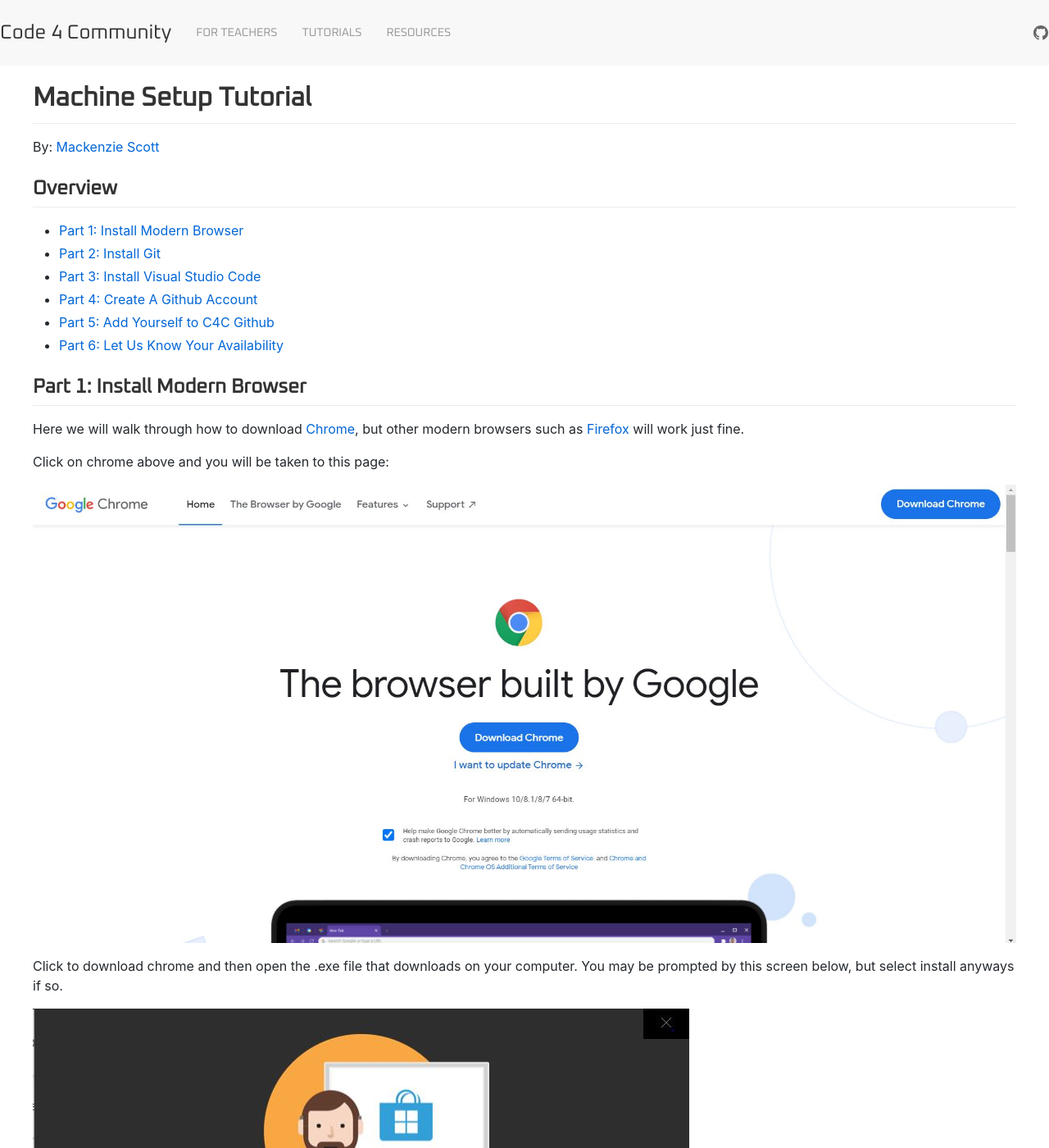
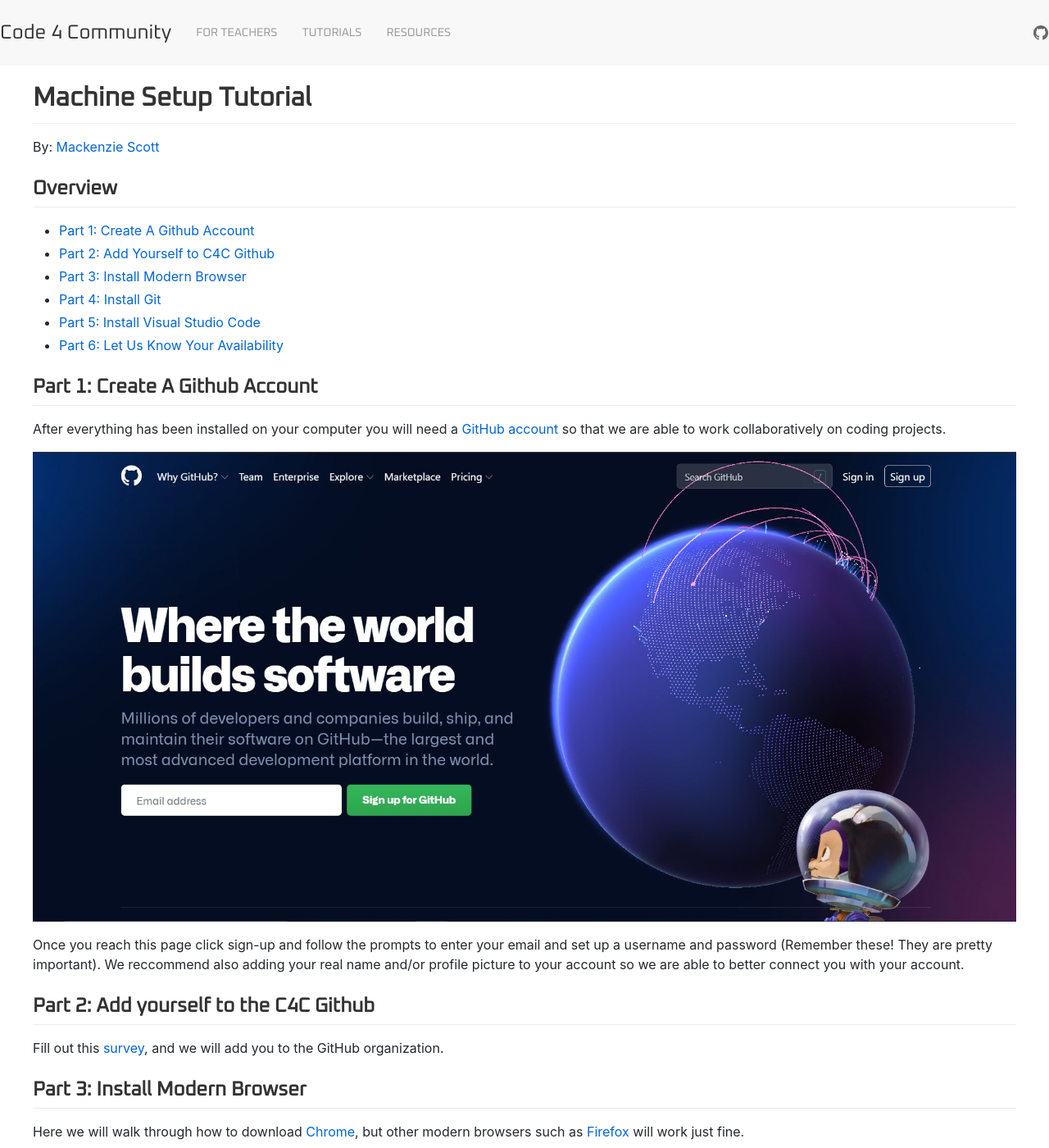
Before and after one commit to Code4Community/Code4Community.github.io, a Jekyll site: the page built from tutorials/setup.md, in a window 1280 px wide and 1400 px high. Shown: the whole window at 82% size. Built offline with Jekyll 4.4.1, drawn with Linux system fonts in a browser that asks for light colours; nearby versions of some CDN libraries; some of the changed text lies outside the part shown.

Commit message:
Change author of git to adam and mackenzie, moved some steps around in the setup tutorial, removed info session information.

```diff
--- a/tutorials/setup.md
+++ b/tutorials/setup.md
@@ -9,14 +9,26 @@
 By: [Mackenzie Scott](https://github.com/kenzerkay)
 
 ## Overview
-- [Part 1: Install Modern Browser](#part-1-install-mordern-browser)
-- [Part 2: Install Git](#part-2-install-git)
-- [Part 3: Install Visual Studio Code](#part-3-install-visual-studio-code)
-- [Part 4: Create A Github Account](#part-4-create-a-github-account)
-- [Part 5: Add Yourself to C4C Github](#part-5-add-yourself-to-c4c-github)
+- [Part 1: Create A Github Account](#part-1-create-a-github-account)
+- [Part 2: Add Yourself to C4C Github](#part-2-add-yourself-to-the-c4c-github)
+- [Part 3: Install Modern Browser](#part-3-install-modern-browser)
+- [Part 4: Install Git](#part-4-install-git)
+- [Part 5: Install Visual Studio Code](#part-5-install-visual-studio-code)
 - [Part 6: Let Us Know Your Availability](#part-6-let-us-know-your-availability)
 
-## Part 1: Install Modern Browser
+## Part 1: Create A Github Account
+
+After everything has been installed on your computer you will need a [GitHub account](https://github.com/join){:target="blank" rel="noopener"} so that we are able to work collaboratively on coding projects.
+
+![](../images/tutorials/setup/github-account.JPG)
+
+Once you reach this page click sign-up and follow the prompts to enter your email and set up a username and password (Remember these! They are pretty important). We reccommend also adding your real name and/or profile picture to your account so we are able to better connect you with your account.
+
+## Part 2: Add yourself to the C4C Github
+
+Fill out this [survey](https://docs.google.com/forms/d/e/1FAIpQLSdQWdiVJvrZl-Xe8PHy7OmbkejtYxj2b-Np_5OuLCScHE9e-w/viewform?usp=sf_link){:target="blank" rel="noopener"}, and we will add you to the GitHub organization.
+
+## Part 3: Install Modern Browser
 
 Here we will walk through how to download [Chrome](https://www.google.com/chrome/){:target="blank" rel="noopener"}, but other modern browsers such as [Firefox](https://www.mozilla.org/en-US/firefox/){:target="blank" rel="noopener"} will work just fine.
 
@@ -68,18 +80,6 @@
 
 Once you have done this get to the last page where you can click "Install", and then wait for it to finish downloading and click "Finish".
 
-## Part 4: Create A Github Account
-
-After everything has been installed on your computer you will need a [GitHub account](https://github.com/join){:target="blank" rel="noopener"} so that we are able to work collaboratively on coding projects.
-
-![](../images/tutorials/setup/github-account.JPG)
-
-Once you reach this page click sign-up and follow the prompts to enter your email and set up a username and password (Remember these! They are pretty important). We reccommend also adding your real name and/or profile picture to your account so we are able to better connect you with your account.
-
-## Part 5: Add yourself to the C4C Github
-
-After all of this is done, fill out the survey on [our homepage](https://code4community.github.io/){:target="blank" rel="noopener"}, and we will add you to the GitHub
-
 ## Part 6: Let Us Know Your Availability
 
 Before, moving on to the next tutorial, please let us know your [availability](https://docs.google.com/spreadsheets/d/1sB_6yL7rx1-0chFmpYwMmmUff-o6aS_IIy9-mXVpEt8/edit?usp=sharing){:target="blank" rel="noopener"}, so we are able to schedule our outreach events at times when you guys will be able to participate.
```
Also changed, not shown: other parts of tutorials/setup.md (+2 -2 lines), index.html (+1 -8 lines), tutorials/git.md (+1 -1 lines).
